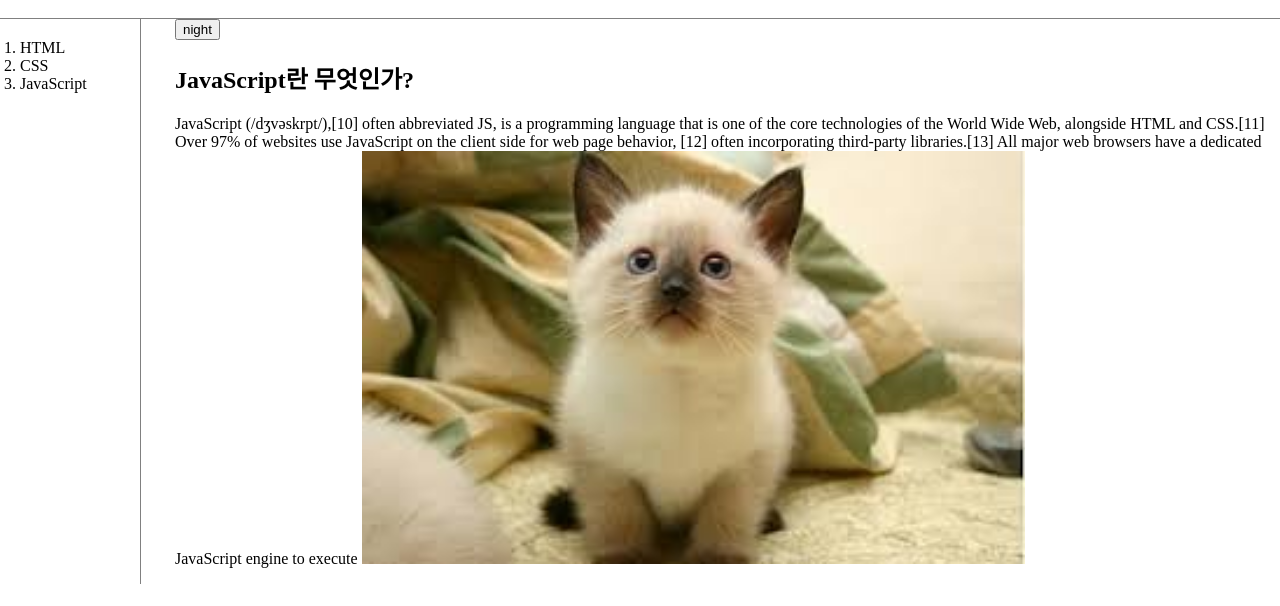
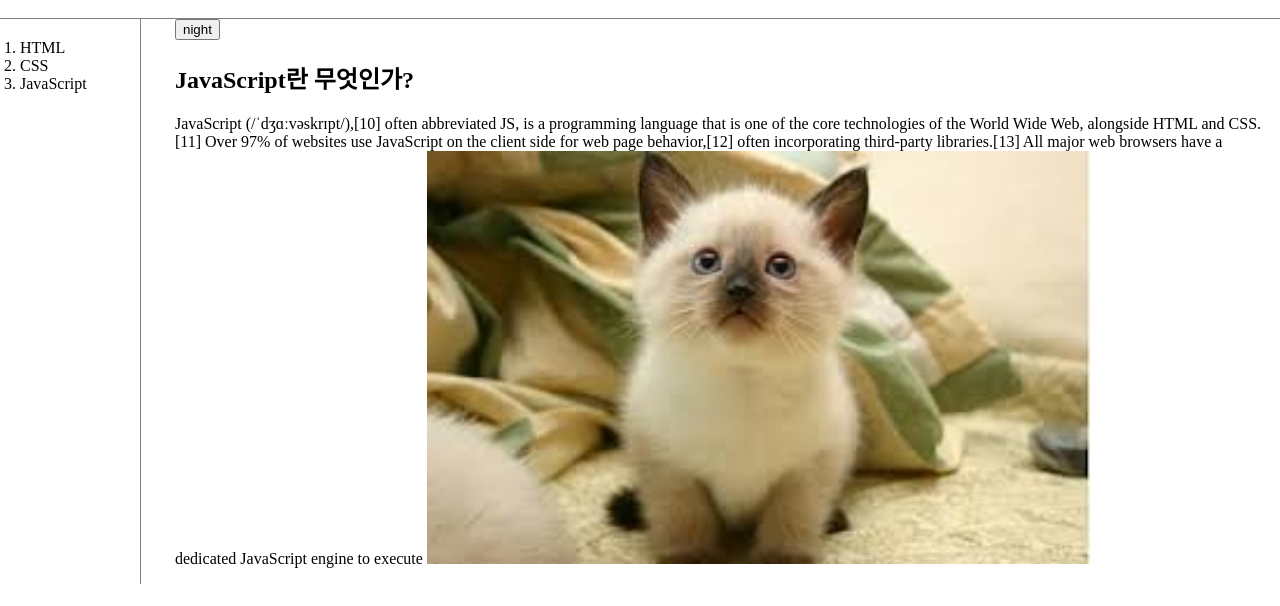
Before and after one commit to jhjhjhjjhjhjhjhj/0926_web, a plain HTML site: page 3.html in a window 1280 px wide. Shown: the part 74-680 px from the top of the page. Drawn offline with Linux system fonts and the light colour scheme.

Commit message:
Add files via upload

```diff
--- a/3.html
+++ b/3.html
@@ -75,12 +75,7 @@ if (self.value === 'night') {
             <input type="button" value="night" onclick="nightDayHandler(this);">
 
             <h2>JavaScript란 무엇인가?</h2>
-            JavaScript (/dʒvəskrpt/),[10] often abbreviated JS,
-             is a programming language that is one of the core technologies
-              of the World Wide Web, alongside HTML and CSS.[11] Over 97% of
-               websites use JavaScript on the client side for web page behavior,
-               [12] often incorporating third-party libraries.[13] All major web
-                browsers have a dedicated JavaScript engine to execute
+            JavaScript (/ˈdʒɑːvəskrɪpt/),[10] often abbreviated JS, is a programming language that is one of the core technologies of the World Wide Web, alongside HTML and CSS.[11] Over 97% of websites use JavaScript on the client side for web page behavior,[12] often incorporating third-party libraries.[13] All major web browsers have a dedicated JavaScript engine to execute
             <img src="샴.jfif" width="60%">
         </p>
         </div>
```
